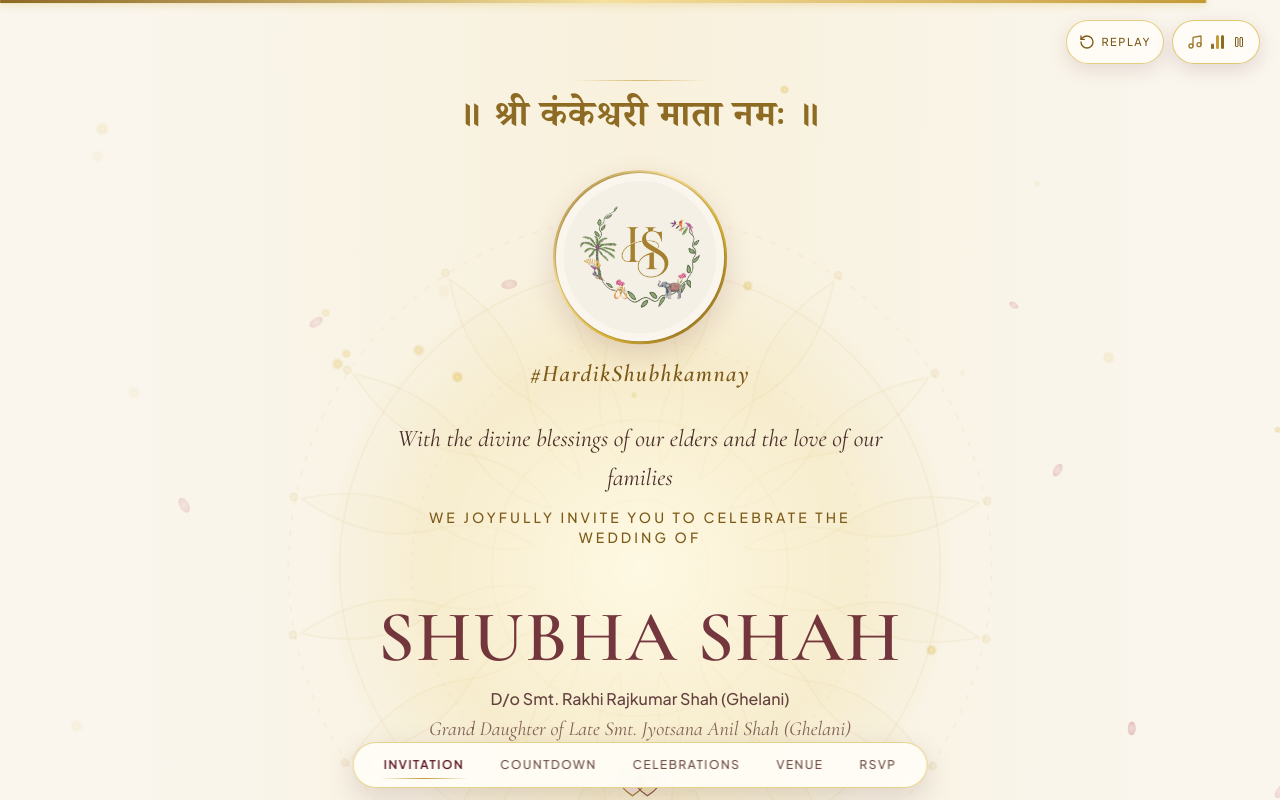
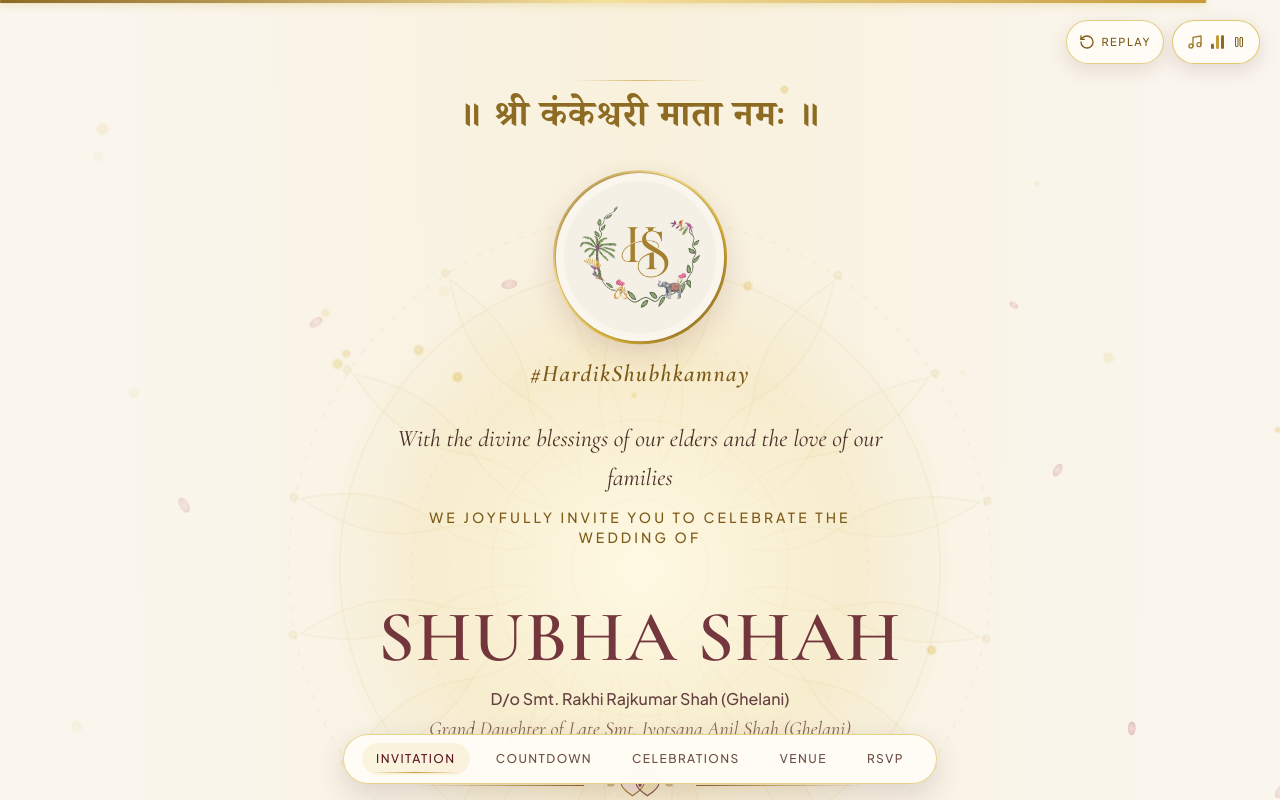
Before and after one commit to ArjunPimplapure/Shubha-Hardik, a React (Vite) app: page / in a window 1280 px wide. Both pictures are taken after a click on the button "Tap to part the wedding curtains and unveil the celebration". Shown: the top 800 px of the page. Built offline with nearby package versions, Linux system fonts and the light colour scheme.

Commit message:
feat: animate navigation dock with motion/react

```diff
--- a/src/components/FloatingChrome.tsx
+++ b/src/components/FloatingChrome.tsx
@@ -1,4 +1,5 @@
 import React, { useEffect, useState } from 'react';
+import { motion } from 'motion/react';
 import { Music, Pause, Play, RotateCcw } from 'lucide-react';
 
 interface FloatingChromeProps {
@@ -87,34 +88,45 @@ export const FloatingChrome: React.FC<FloatingChromeProps> = ({
             <Play className="w-3.5 h-3.5 text-[#8E6B23] shrink-0" aria-hidden="true" />
           )}
           <span className="sr-only">{isPlaying ? 'Playing' : 'Paused'}</span>
-          {isPlaying && <Pause className="w-3 h-3 text-[#7D5A18] hidden sm:inline shrink-0" aria-hidden="true" />}
+          {isPlaying && (
+            <Pause className="w-3 h-3 text-[#7D5A18] hidden sm:inline shrink-0" aria-hidden="true" />
+          )}
         </button>
       </div>
 
-      {/* Minimal Floating Editorial Navigation Dock */}
+      {/* Centered Floating Editorial Navigation Dock across all screen sizes */}
+      <div className="fixed bottom-3 sm:bottom-4 inset-x-0 z-40 flex justify-center px-2 sm:px-4 pointer-events-none">
         <nav
           aria-label="Wedding sections"
-        className="fixed bottom-3 left-1/2 -translate-x-1/2 z-40 max-w-[calc(100vw-16px)] rounded-full bg-[#FFFDF8]/92 backdrop-blur-md border border-[#D4AF37]/55 shadow-[0_10px_30px_rgba(59,11,20,0.14)] px-2 sm:px-4"
+          className="pointer-events-auto w-auto max-w-full rounded-full bg-[#FFFDF8]/92 backdrop-blur-md border border-[#D4AF37]/55 shadow-[0_10px_30px_rgba(59,11,20,0.14)] px-1.5 min-[375px]:px-2 sm:px-4 py-0.5"
         >
-        <ul className="flex items-center justify-center gap-0.5 sm:gap-2">
+          <ul className="flex flex-row flex-nowrap items-center justify-center gap-0.5 sm:gap-1.5 md:gap-2">
             {NAV_ITEMS.map((item) => {
               const isActive = activeId === item.id;
               return (
-              <li key={item.id}>
+                <li key={item.id} className="shrink-0">
                   <button
                     type="button"
                     onClick={() => scrollToSection(item.id)}
-                  className={`relative min-h-[44px] px-2 sm:px-3.5 flex items-center justify-center text-[11px] sm:text-xs tracking-[0.06em] sm:tracking-[0.12em] uppercase whitespace-nowrap shrink-0 transition-colors focus-visible:outline-none focus-visible:ring-2 focus-visible:ring-[#D4AF37] rounded-full ${
-                    isActive
-                      ? 'text-[#5C1622] font-semibold'
-                      : 'text-[#6E4F46] hover:text-[#5C1622] font-medium'
+                    className={`relative min-h-[42px] sm:min-h-[44px] px-1.5 min-[375px]:px-2 sm:px-3.5 md:px-4 inline-flex items-center justify-center text-center text-[9.5px] min-[375px]:text-[10.5px] sm:text-xs tracking-[0.04em] min-[375px]:tracking-[0.06em] sm:tracking-[0.12em] uppercase whitespace-nowrap font-medium transition-colors focus-visible:outline-none focus-visible:ring-2 focus-visible:ring-[#D4AF37] rounded-full ${
+                      isActive ? 'text-[#5C1622]' : 'text-[#6E4F46] hover:text-[#5C1622]'
                     }`}
                   >
-                  <span>{item.label}</span>
                     {isActive && (
-                    <span
+                      <motion.span
+                        layoutId="navActiveGlow"
                         aria-hidden="true"
-                      className="absolute bottom-2 left-2.5 right-2.5 h-[1.5px] bg-gradient-to-r from-transparent via-[#C59B38] to-transparent"
+                        transition={{ type: 'spring', stiffness: 360, damping: 32 }}
+                        className="absolute inset-x-0.5 inset-y-1.5 rounded-full bg-[#D4AF37]/12 -z-10"
+                      />
+                    )}
+                    <span className="leading-none">{item.label}</span>
+                    {isActive && (
+                      <motion.span
+                        layoutId="navActiveUnderline"
+                        aria-hidden="true"
+                        transition={{ type: 'spring', stiffness: 380, damping: 32 }}
+                        className="absolute bottom-1.5 sm:bottom-2 left-2 right-2 sm:left-3 sm:right-3 h-[1.5px] bg-gradient-to-r from-transparent via-[#C59B38] to-transparent"
                       />
                     )}
                   </button>
@@ -123,6 +135,7 @@ export const FloatingChrome: React.FC<FloatingChromeProps> = ({
             })}
           </ul>
         </nav>
+      </div>
     </>
   );
 };
```
Lines whose indentation alone changed are shown as unchanged.
